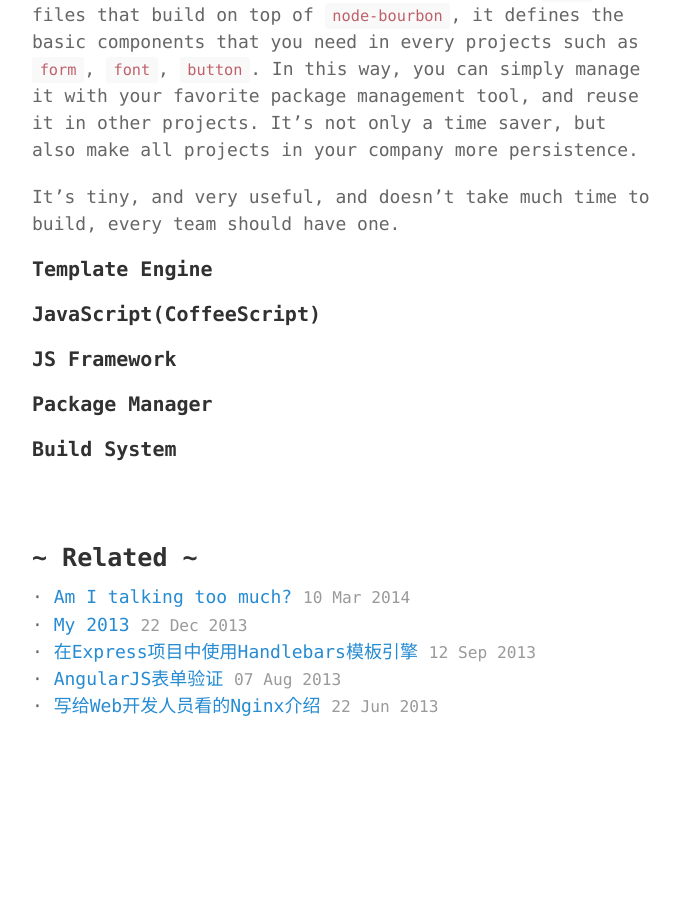
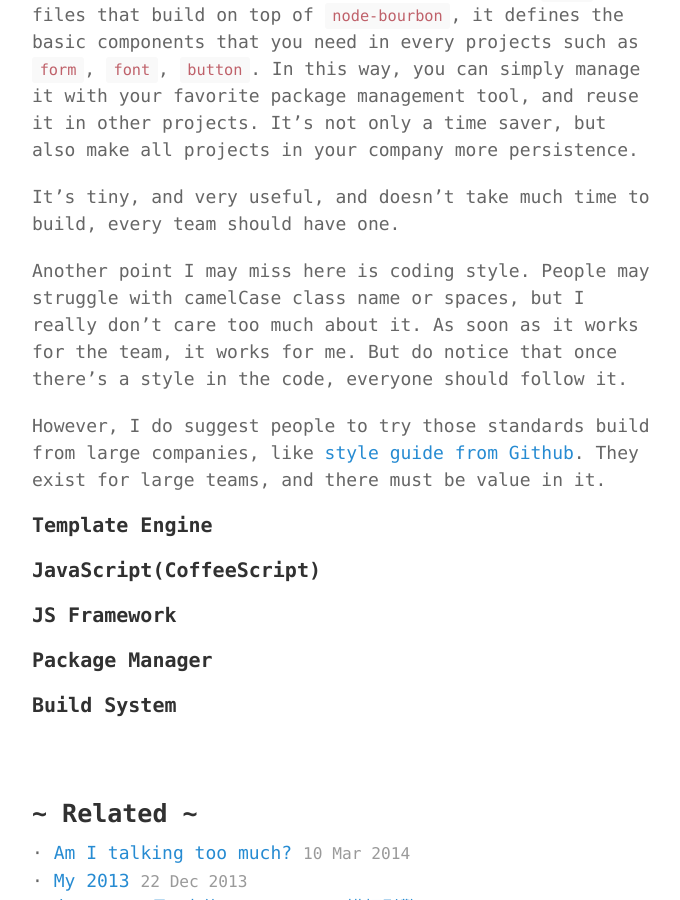
Before and after one commit to fraserxu/fraserxu.github.io, a Jekyll site: the page built from _posts/2014-07-09-My-Front-end-Development-Workflow.md, in a window 1280 px wide and 900 px high, scrolled down 1852 px. Shown: the whole window, without its empty margins (298-978 px from the left). Built offline with Jekyll 4.4.1, drawn with Linux system fonts in a browser that asks for light colours; Markdown is read by kramdown in place of the engine named in the settings; before the commit the page ends 2692 px from its top, so only the background shows below that.

Commit message:
update post

```diff
--- a/_posts/2014-07-09-My-Front-end-Development-Workflow.md
+++ b/_posts/2014-07-09-My-Front-end-Development-Workflow.md
@@ -36,6 +36,10 @@ It's not a CSS framework, but just a couple of `SASS` files that build on top of
 
 It's tiny, and very useful, and doesn't take much time to build, every team should have one.
 
+Another point I may miss here is coding style. People may struggle with camelCase class name or  spaces, but I really don't care too much about it. As soon as it works for the team, it works for me. But do notice that once there's a style in the code, everyone should follow it.
+
+However, I do suggest people to try those standards build from large companies, like [style guide from Github](https://github.com/styleguide/css). They exist for large teams, and there must be value in it.
+
 #### Template Engine
 
 
```
